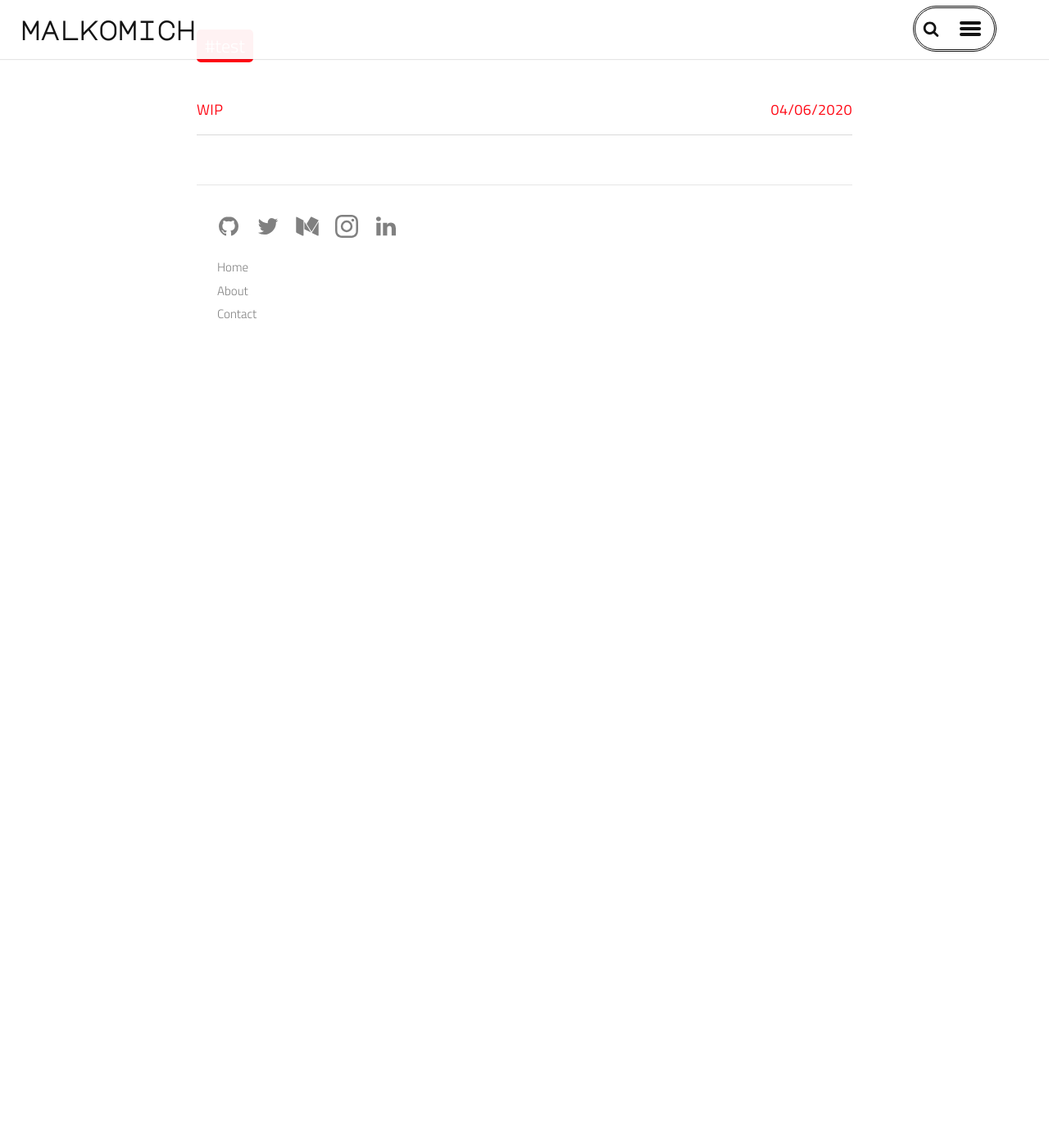
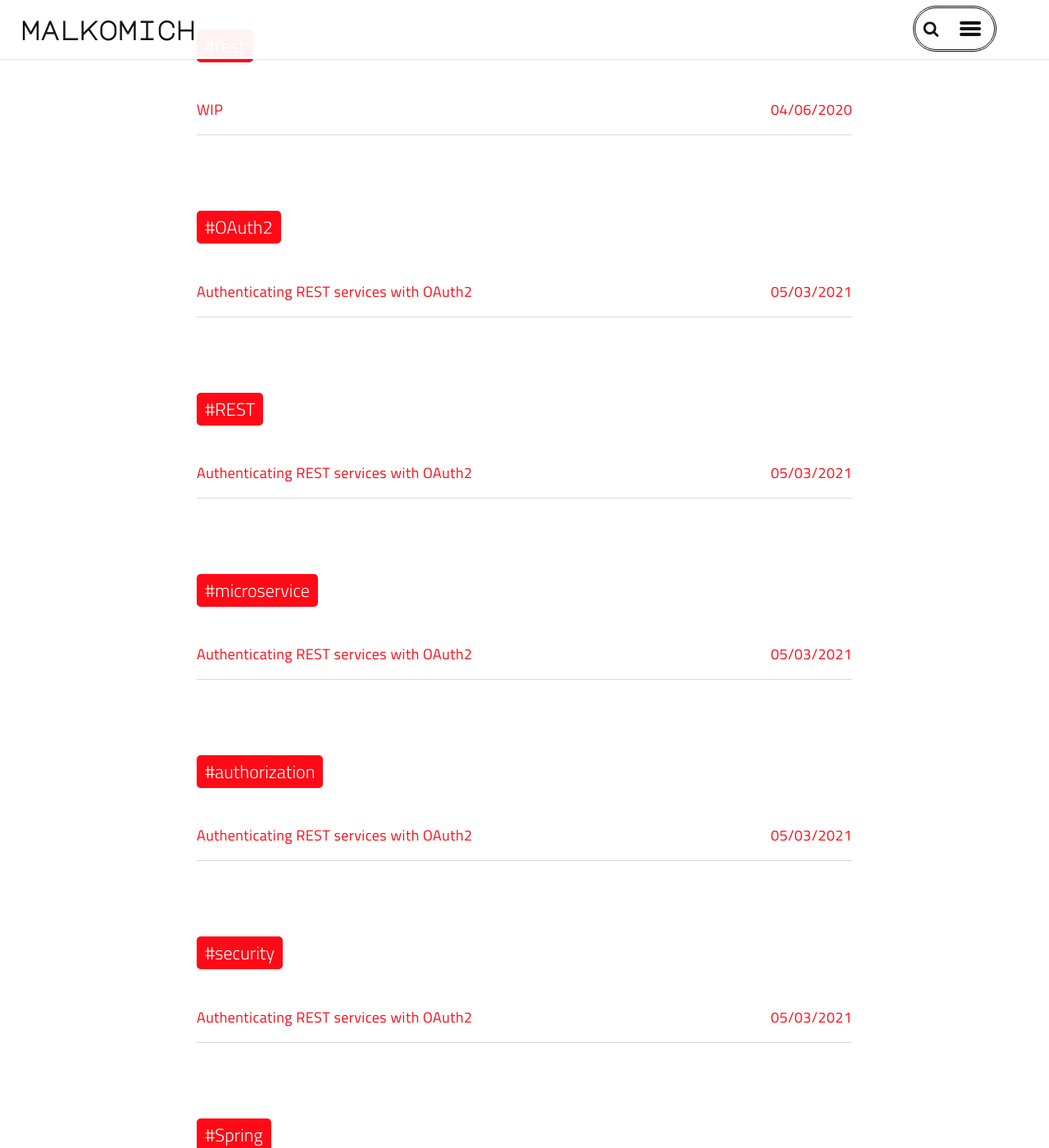
Before and after one commit to malkomich/malkomich.github.io, a Jekyll site: the page built from tags.html, in a window 1280 px wide and 1400 px high, scrolled down 267 px. Shown: the whole window at 82% size. Built offline with Jekyll 4.4.1, drawn with Linux system fonts in a browser that asks for light colours; a script that is not in the unit is left out; before the commit the page ends 900 px from its top, so only the background shows below that; some of the changed lines change nothing that is shown; some of the changed text lies outside the part shown.

Commit message:
Update Posts “2021-03-25-oauth2-rest-services-in-a-spring-environment”

```diff
--- a/_posts/2021-03-25-oauth2-rest-services-in-a-spring-environment.md
+++ b/_posts/2021-03-25-oauth2-rest-services-in-a-spring-environment.md
@@ -1,16 +1,34 @@
 ---
-date: 2021-03-20 10:41:35
+date: 2021-05-03 17:33:54
 layout: post
-title: OAuth2 REST services in a Spring environment
-description: OAuth2 REST services in a Spring environment
+title: Authenticating REST services with OAuth2
+description: REST services authenticated with an OAuth2 Client for Java
+optimized_image: /assets/img/uploads/image.jpg
 category: "{{slug}}"
+tags:
+  - OAuth2
+  - REST
+  - microservice
+  - authorization
+  - security
+  - Spring
 author: malkomich
 paginate: false
 ---
-Today, we will be configuring a REST client in a Spring Framework environment, and the securization for that client.
+## 1. Introduction
+
+When it comes to adding authorization to call secured services, we realize not only that the configuration changes depending on which framework you are going to use, but that for each HTTP client you use, you must configure OAuth2 in one way or another.
+
+For this reason, the simplest thing when implementing an authorization layer through OAuth2 to call those services, would be to outsource the generation of the tokens to a new personalized client. This way we would have a maintainable integration, isolated from the REST client we are using.
+
+This article guides you through the creation of a simple library which will allow you to grant your HTTP requests with the required authorization token, and integrate in your services whatever client you may use.
+
+## 2. Building the OAuth2 request
+
+We have to build the request to the server which will authenticate our service as a granted client.
 
 
 
-Probably it would be easier if you configure a singleton RestTemplate, with the recommended configuration from Spring Boot. However, in any enterprise application you will have different client configurations at some point, so I recommended to use a RestTemplateBuilder, with your common client configuration, to be able to generate custom instances for each client you may need a new configuration.
 
-For example, imagine
+
+## 3. Put into practice
```
Also changed, not shown: assets/img/uploads/image.jpg (added), assets/img/uploads/toptal-blog-oauth2-alpha.jpg (added).
